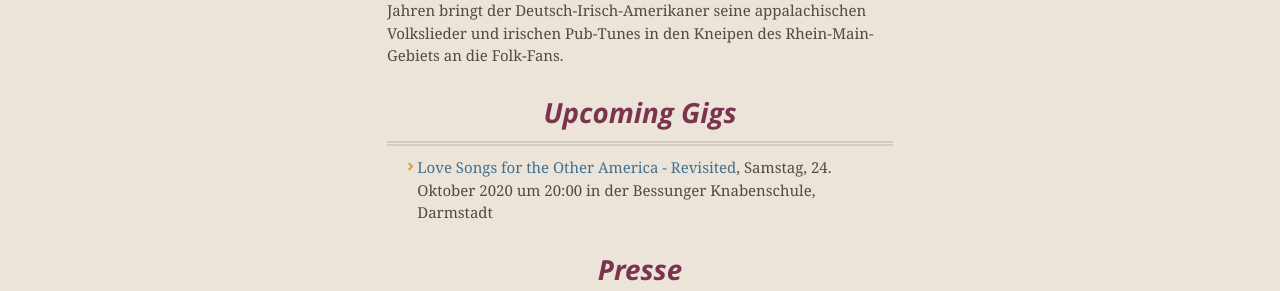
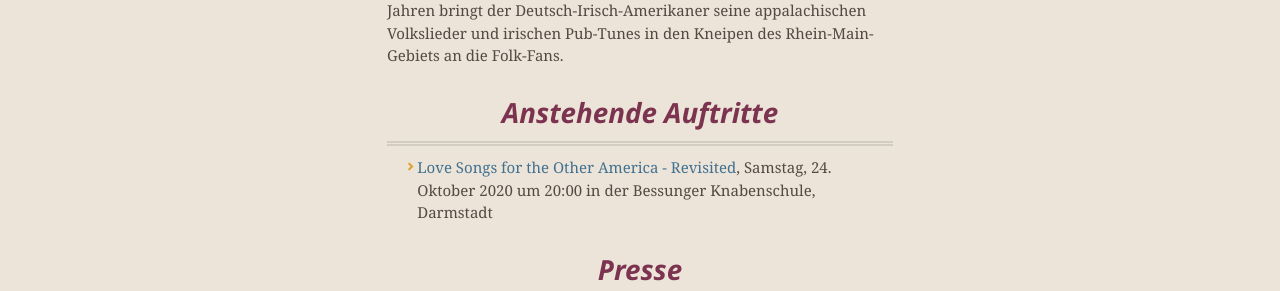
Before and after one commit to BrianInGermany/briankennethmusic, a Jekyll site: the page built from deutsch.md, in a window 1280 px wide. Shown: the part 1475-1766 px from the top of the page. Built offline with Jekyll 4.4.1, drawn with Linux system fonts in a browser that asks for light colours; our own code applies the rules of GitHub Pages for plain Markdown files; comment, search, counter and statistics services are not loaded.

Commit message:
fix language error

```diff
--- a/deutsch.md
+++ b/deutsch.md
@@ -15,7 +15,7 @@ Hört rein und lasst euch vom Boom-Chuck der Bluegrass-Nummern und der Melanchol
 ## Bio
 Brian Kenneth ist in Virginia und Florida, USA, aufgewachsen, und wohnt und musiziert seit zehn Jahren in Deutschland. Seit über drei Jahren bringt der Deutsch-Irisch-Amerikaner seine appalachischen Volkslieder und irischen Pub-Tunes in den Kneipen des Rhein-Main-Gebiets an die Folk-Fans.
 
-## Upcoming Gigs
+## Anstehende Auftritte
 - [Love Songs for the Other America - Revisited](https://www.knabenschule.de/index.php?id=991), Samstag, 24. Oktober 2020 um 20:00 in der Bessunger Knabenschule, Darmstadt
 
 ## Presse
```
